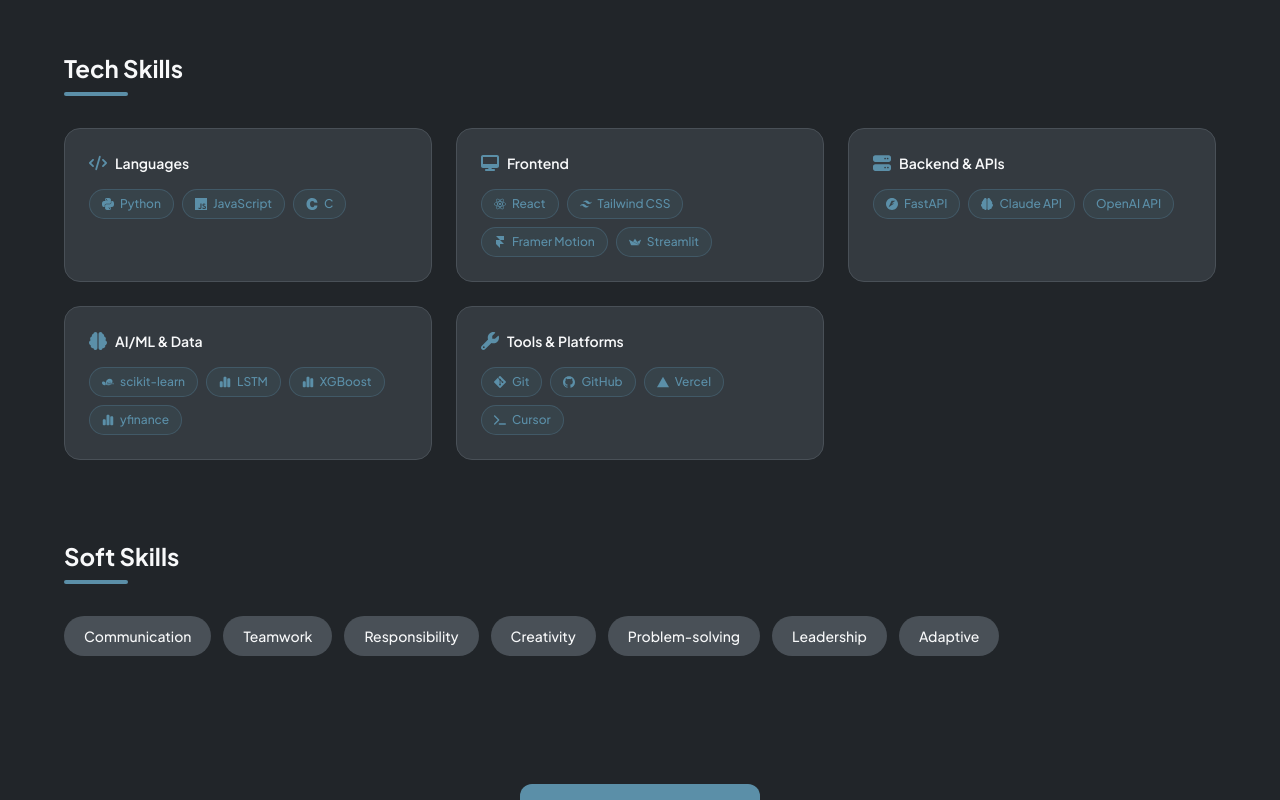
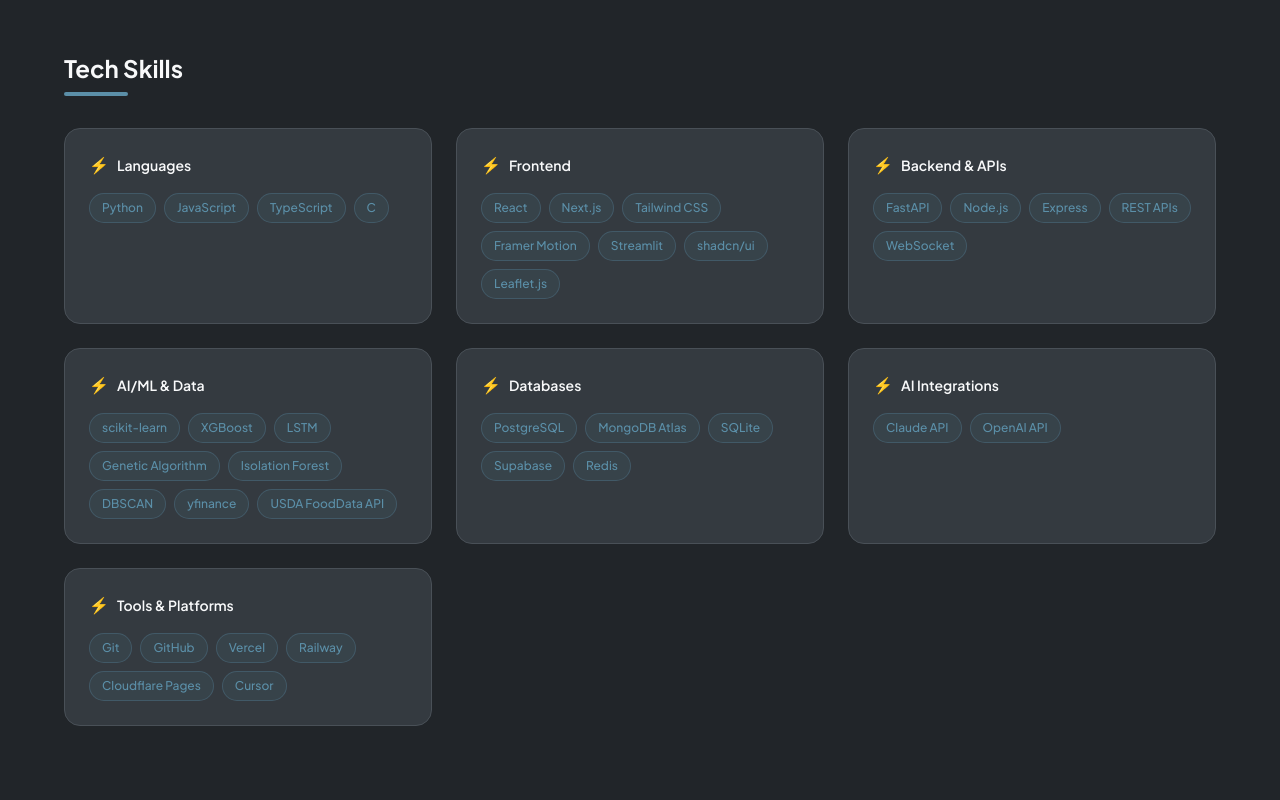
Before and after one commit to rohitraj-dev/portfolio, a React app: page /about in a window 1280 px wide. Shown: the part 900-1700 px from the top of the page. Built offline with nearby package versions, Linux system fonts and the light colour scheme; the HTML template or start-up script is replaced by a standard one.

Commit message:
update skills data

```diff
--- a/src/components/Skills.jsx
+++ b/src/components/Skills.jsx
@@ -1,6 +1,6 @@
 import { useRef } from 'react';
 import { motion, useInView } from 'framer-motion';
-import { skillsData, learningSkills } from '../data/skills';
+import { skills } from '../data/skills';
 
 export default function Skills() {
   const ref = useRef(null);
@@ -27,21 +27,18 @@
           </motion.div>
 
           <div className="grid grid-cols-1 md:grid-cols-2 lg:grid-cols-3 gap-6 w-full mb-20">
-            {skillsData.map((categoryObj, idx) => {
-              const Icon = categoryObj.categoryIcon;
+            {skills.map((categoryObj, idx) => {
               return (
                 <motion.div key={idx} variants={itemVariants} className="bg-[#343a40] border border-[#495057] rounded-2xl p-6 hover:border-[#5b8fa8]/60 transition-colors duration-300">
                   <div className="flex items-center gap-3 mb-6">
-                    <Icon className="text-[#5b8fa8] text-2xl" />
+                    <span className="text-[#5b8fa8] text-2xl">⚡</span>
                     <h3 className="text-xl font-bold text-[#f8f9fa]">{categoryObj.category}</h3>
                   </div>
                   <div className="flex flex-wrap gap-3">
-                    {categoryObj.items.map((skill, sIdx) => {
-                      const SkillIcon = skill.icon;
+                    {categoryObj.items.map((skillName, sIdx) => {
                       return (
                         <div key={sIdx} className="flex items-center gap-2 bg-[#495057] text-[#f8f9fa] text-sm font-medium rounded-full px-3 py-1.5 cursor-default">
-                          {SkillIcon ? <SkillIcon className="text-base" /> : <span className="text-base">⚡</span>}
-                          <span>{skill.name}</span>
+                          <span>{skillName}</span>
                         </div>
                       );
                     })}
@@ -50,17 +47,6 @@
               );
             })}
           </div>
-
-          <motion.div variants={itemVariants} className="flex flex-col items-center">
-            <h3 className="text-2xl font-bold text-[#f8f9fa] mb-6">Currently Learning</h3>
-            <div className="flex flex-wrap justify-center gap-4">
-              {learningSkills.map((skill, idx) => (
-                <div key={idx} className="bg-[#5b8fa8]/10 border border-[#5b8fa8]/30 text-[#5b8fa8] text-sm md:text-base font-medium rounded-full px-5 py-2 hover:bg-[#5b8fa8]/20 transition-colors duration-300 cursor-default">
-                  {skill.name}
-                </div>
-              ))}
-            </div>
-          </motion.div>
         </motion.div>
       </div>
     </section>
--- a/src/data/skills.js
+++ b/src/data/skills.js
@@ -1,68 +1,36 @@
-import {
-  SiPython, SiJavascript, SiC,
-  SiReact, SiTailwindcss, SiFramer, SiStreamlit,
-  SiFastapi, SiScikitlearn,
-  SiGit, SiGithub, SiVercel
-} from 'react-icons/si';
-import {
-  FaCode, FaDesktop, FaServer, FaBrain, FaWrench,
-  FaTerminal, FaChartSimple
-} from 'react-icons/fa6';
-
-export const skillsData = [
+export const skills = [
   {
     category: "Languages",
-    categoryIcon: FaCode,
-    items: [
-      { name: "Python", icon: SiPython },
-      { name: "JavaScript", icon: SiJavascript },
-      { name: "C", icon: SiC }
-    ]
+    items: ["Python", "JavaScript", "TypeScript", "C"],
   },
   {
     category: "Frontend",
-    categoryIcon: FaDesktop,
-    items: [
-      { name: "React", icon: SiReact },
-      { name: "Tailwind CSS", icon: SiTailwindcss },
-      { name: "Framer Motion", icon: SiFramer },
-      { name: "Streamlit", icon: SiStreamlit }
-    ]
+    items: ["React", "Next.js", "Tailwind CSS", "Framer Motion", "Streamlit", "shadcn/ui", "Leaflet.js"],
   },
   {
     category: "Backend & APIs",
-    categoryIcon: FaServer,
-    items: [
-      { name: "FastAPI", icon: SiFastapi },
-      { name: "Claude API", icon: FaBrain },
-      { name: "OpenAI API", icon: null }
-    ]
+    items: ["FastAPI", "Node.js", "Express", "REST APIs", "WebSocket"],
   },
   {
     category: "AI/ML & Data",
-    categoryIcon: FaBrain,
-    items: [
-      { name: "scikit-learn", icon: SiScikitlearn },
-      { name: "LSTM", icon: FaChartSimple },
-      { name: "XGBoost", icon: FaChartSimple },
-      { name: "yfinance", icon: FaChartSimple }
-    ]
+    items: ["scikit-learn", "XGBoost", "LSTM", "Genetic Algorithm", "Isolation Forest", "DBSCAN", "yfinance", "USDA FoodData API"],
+  },
+  {
+    category: "Databases",
+    items: ["PostgreSQL", "MongoDB Atlas", "SQLite", "Supabase", "Redis"],
+  },
+  {
+    category: "AI Integrations",
+    items: ["Claude API", "OpenAI API"],
   },
   {
     category: "Tools & Platforms",
-    categoryIcon: FaWrench,
-    items: [
-      { name: "Git", icon: SiGit },
-      { name: "GitHub", icon: SiGithub },
-      { name: "Vercel", icon: SiVercel },
-      { name: "Cursor", icon: FaTerminal }
-    ]
-  }
+    items: ["Git", "GitHub", "Vercel", "Railway", "Cloudflare Pages", "Cursor"],
+  },
+  {
+    category: "Soft Skills",
+    items: ["Communication", "Teamwork", "Responsibility", "Creativity", "Problem-solving", "Leadership", "Adaptive"],
+  },
 ];
 
-export const learningSkills = [
-  { name: "French 🇫🇷" },
-  { name: "German 🇩🇪" },
-  { name: "Rust 🦀" },
-  { name: "Three.js" }
-];
+export default skills;
--- a/src/pages/About.jsx
+++ b/src/pages/About.jsx
@@ -2,7 +2,7 @@
 import { Link } from 'react-router-dom';
 import { ArrowLeft, Download } from 'lucide-react';
 import { FaGithub, FaLinkedinIn, FaXTwitter, FaInstagram } from 'react-icons/fa6';
-import { skillsData } from '../data/skills';
+import { skills } from '../data/skills';
 
 const socials = [
   { icon: FaGithub, label: 'GitHub', href: 'https://github.com/rohitraj-dev' },
@@ -20,11 +20,6 @@
   { emoji: '🌐', label: 'Languages', value: 'English, Hindi, learning French & German' },
 ];
 
-const softSkills = [
-  'Communication', 'Teamwork', 'Responsibility', 'Creativity',
-  'Problem-solving', 'Leadership', 'Adaptive',
-];
-
 const fadeUp = {
   initial: { opacity: 0, y: 30 },
   whileInView: { opacity: 1, y: 0 },
@@ -33,6 +28,10 @@
 };
 
 export default function About() {
+  const techSkills = skills.filter(group => group.category !== "Soft Skills");
+  const softSkillsGroup = skills.find(group => group.category === "Soft Skills");
+  const softSkills = softSkillsGroup ? softSkillsGroup.items : [];
+
   return (
     <div className="min-h-screen bg-[#212529] text-[#f8f9fa] py-20 px-6 overflow-hidden">
       <div className="max-w-6xl mx-auto">
@@ -100,18 +99,17 @@
           <h2 className="text-2xl font-bold mb-2">Tech Skills</h2>
           <div className="w-16 h-1 bg-[#5b8fa8] rounded-full mb-8"></div>
           <div className="grid grid-cols-1 sm:grid-cols-2 lg:grid-cols-3 gap-6">
-            {skillsData.map((group, i) => (
+            {techSkills.map((group, i) => (
               <motion.div key={group.category} initial={{ opacity: 0, y: 20 }} whileInView={{ opacity: 1, y: 0 }} viewport={{ once: true }} transition={{ duration: 0.4, delay: i * 0.08 }}
                 className="bg-[#343a40] border border-[#495057] rounded-2xl p-6 hover:border-[#5b8fa8]/60 transition-all duration-300">
                 <div className="flex items-center gap-2 mb-4">
-                  {group.categoryIcon && <group.categoryIcon className="text-[#5b8fa8]" size={18} />}
+                  <span className="text-[#5b8fa8]">⚡</span>
                   <h3 className="text-[#f8f9fa] font-semibold text-sm">{group.category}</h3>
                 </div>
                 <div className="flex flex-wrap gap-2">
                   {group.items.map((skill) => (
-                    <span key={skill.name} className="flex items-center gap-1.5 bg-[#5b8fa8]/10 border border-[#5b8fa8]/30 text-[#5b8fa8] text-xs font-medium rounded-full px-3 py-1.5">
-                      {skill.icon && <skill.icon size={12} />}
-                      {skill.name}
+                    <span key={skill} className="flex items-center gap-1.5 bg-[#5b8fa8]/10 border border-[#5b8fa8]/30 text-[#5b8fa8] text-xs font-medium rounded-full px-3 py-1.5">
+                      {skill}
                     </span>
                   ))}
                 </div>
@@ -121,6 +119,7 @@
         </motion.section>
 
         {/* Soft Skills */}
+        {softSkills.length > 0 && (
           <motion.section {...fadeUp} className="mb-20">
             <h2 className="text-2xl font-bold mb-2">Soft Skills</h2>
             <div className="w-16 h-1 bg-[#5b8fa8] rounded-full mb-8"></div>
@@ -133,6 +132,7 @@
               ))}
             </div>
           </motion.section>
+        )}
 
         {/* Resume CTA */}
         <motion.section {...fadeUp} className="text-center py-12">
```
Lines whose indentation alone changed are shown as unchanged.
